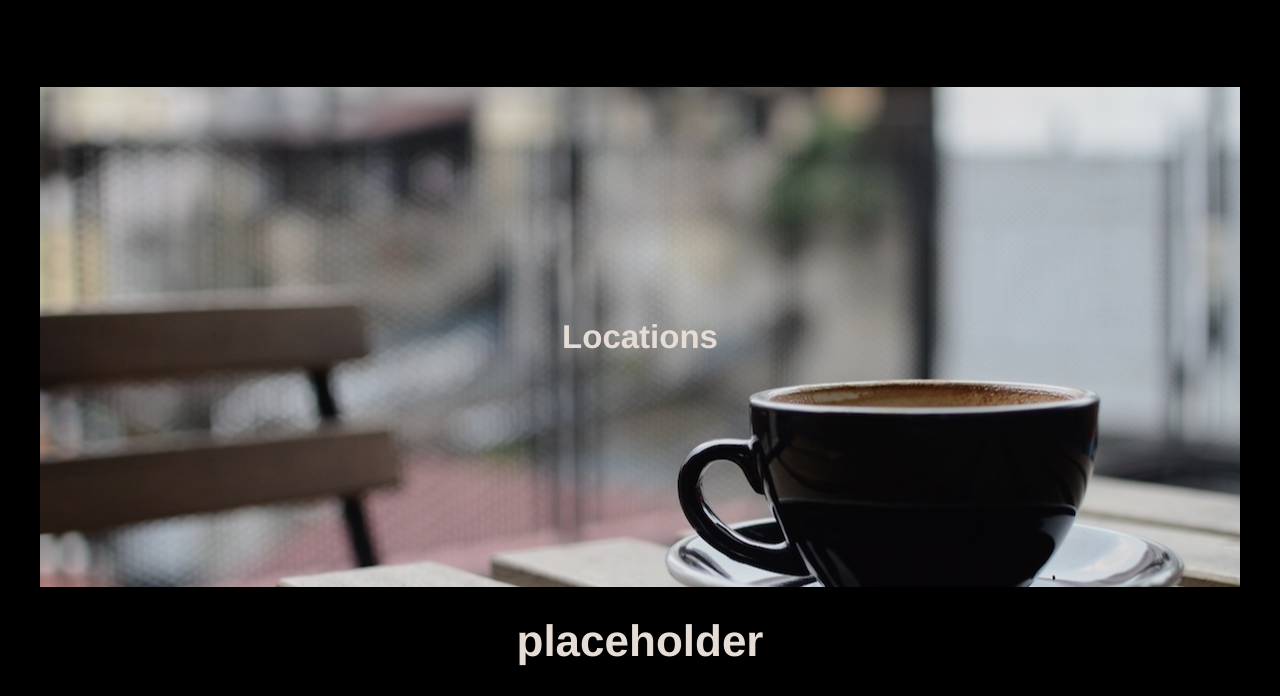
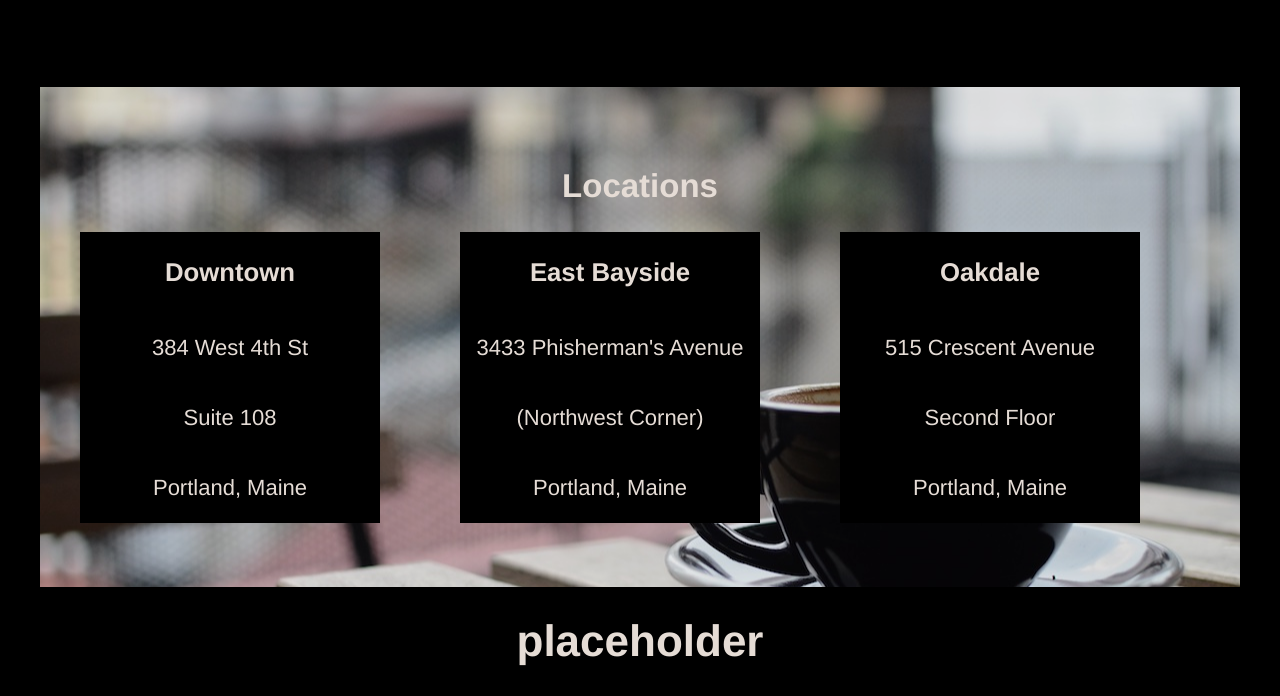
Before and after one commit to TrevorHegert/tea_cozy, a plain HTML site: page index.html in a window 1280 px wide. Shown: the part 1498-2194 px from the top of the page. Drawn offline with Linux system fonts and the light colour scheme.

Commit message:
Location Block Finished

```diff
--- a/index.html
+++ b/index.html
@@ -57,6 +57,26 @@
 
     <div id="locationblock">
       <h2>Locations</h2>
+      <div id="locations">
+        <div class="addressblock">
+          <h3>Downtown</h3>
+          <p>384 West 4th St</p>
+          <p>Suite 108</p>
+          <p>Portland, Maine</p>
+        </div>
+        <div class="addressblock">
+          <h3>East Bayside</h3>
+          <p>3433 Phisherman's Avenue</p>
+          <p>(Northwest Corner)</p>
+          <p>Portland, Maine</p>
+        </div>
+        <div class="addressblock">
+          <h3>Oakdale</h3>
+          <p>515 Crescent Avenue</p>
+          <p>Second Floor</p>
+          <p>Portland, Maine</p>
+        </div>
+      </div>
     </div>
 
     <div>
--- a/resources/css/style.css
+++ b/resources/css/style.css
@@ -102,10 +102,28 @@ header .link {
   height: 500px;
   margin: 0 auto;
   background-image: url("../images/img-locations-background.jpg");
-  background-position: center center;;
+  background-position: center center;
   background-repeat: no-repeat;
+  background-size: cover;
+}
+
+#locationblock h2 {
+  padding-top: 80px;
+}
+
+#locations {
+  display: flex;
+  flex-direction: row;
+  margin-top: 15px;
+}
+
+.addressblock {
+  width: 300px;
+  background-color: black;
+  opacity: 1;
+  margin: 0 40px;
   display: flex;
   flex-direction: column;
-  justify-content: center;
+  justify-content: space-around;
   align-items: center;
 }
```
